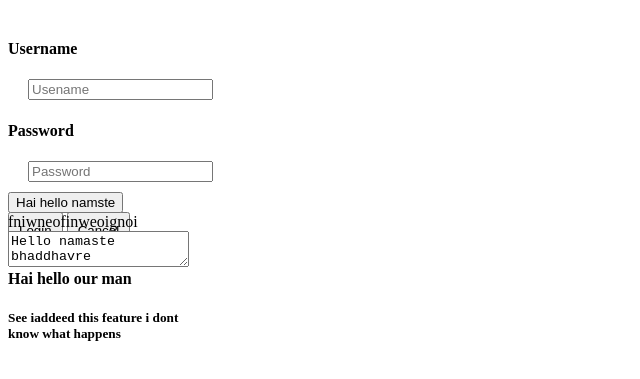
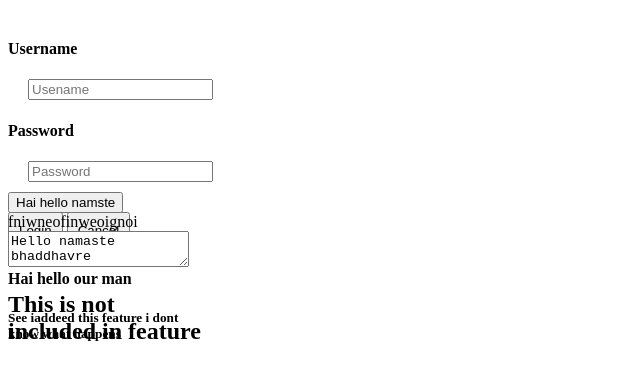
Before and after one commit to HackSparrow-11/third, a plain HTML site: page index.html in a window 1280 px wide. Shown: the part 87-466 px from the top of the page, without its empty margins (0-640 px from the left). Drawn offline with Linux system fonts and the light colour scheme.

Commit message:
added in feature

```diff
--- a/index.html
+++ b/index.html
@@ -46,6 +46,9 @@
         fniwneofinweoignoi
         <textarea name="krithi" id="ktithi">Hello namaste bhaddhavre</textarea>
         <script>dadajiii</script>
+
+
+        <h2>This is not included in feature</h2>
         <br>
     </div>
     <link rel="stylesheet" href="style.css">
```
